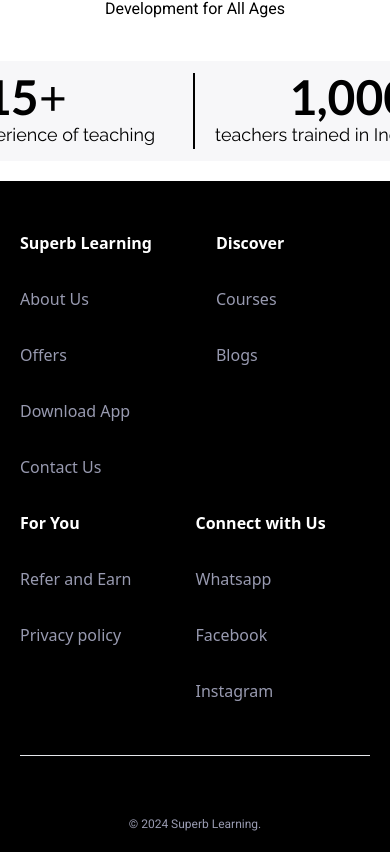
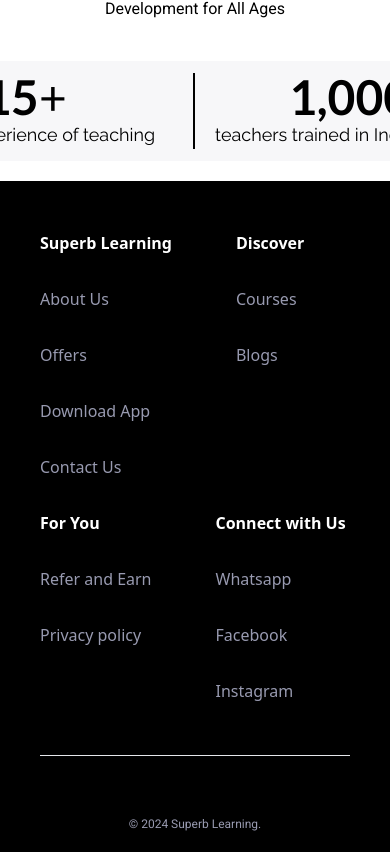
Before and after one commit to farhan-khan-developer/SuperbLearning, a Next.js app: page /about in a window 390 px wide. Shown: the part 1387-2239 px from the top of the page. Built offline with nearby package versions, Linux system fonts and the light colour scheme.

Commit message:
style(Footer): changed style

```diff
--- a/src/app/components/Footer.jsx
+++ b/src/app/components/Footer.jsx
@@ -77,7 +77,7 @@
 
 const Footer = () => {
   return (
-    <div className="flex flex-col w-full md:px-32 xxsm:px-5 bg-black bottom-0">
+    <div className="flex flex-col w-full md:px-32 xxsm:px-10 xsm:px-16 bg-black bottom-0">
       <div className="flex items-center justify-between footer-top pt-[50px] pb-5 md:px-[75px] ">
 
               <div className="hidden md:flex md:flex-col md:items-center md:justify-center md:gap-5">
```
